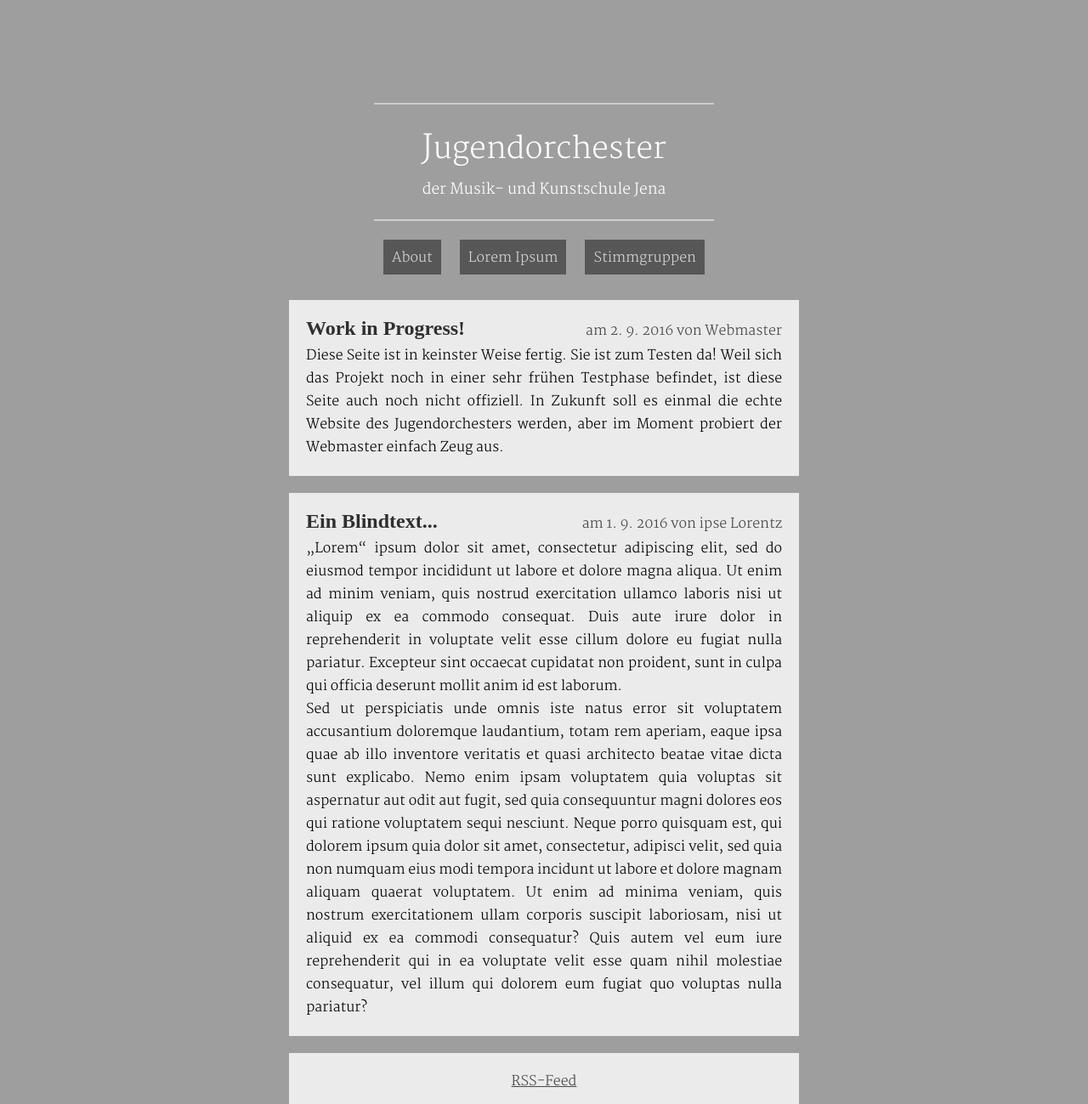
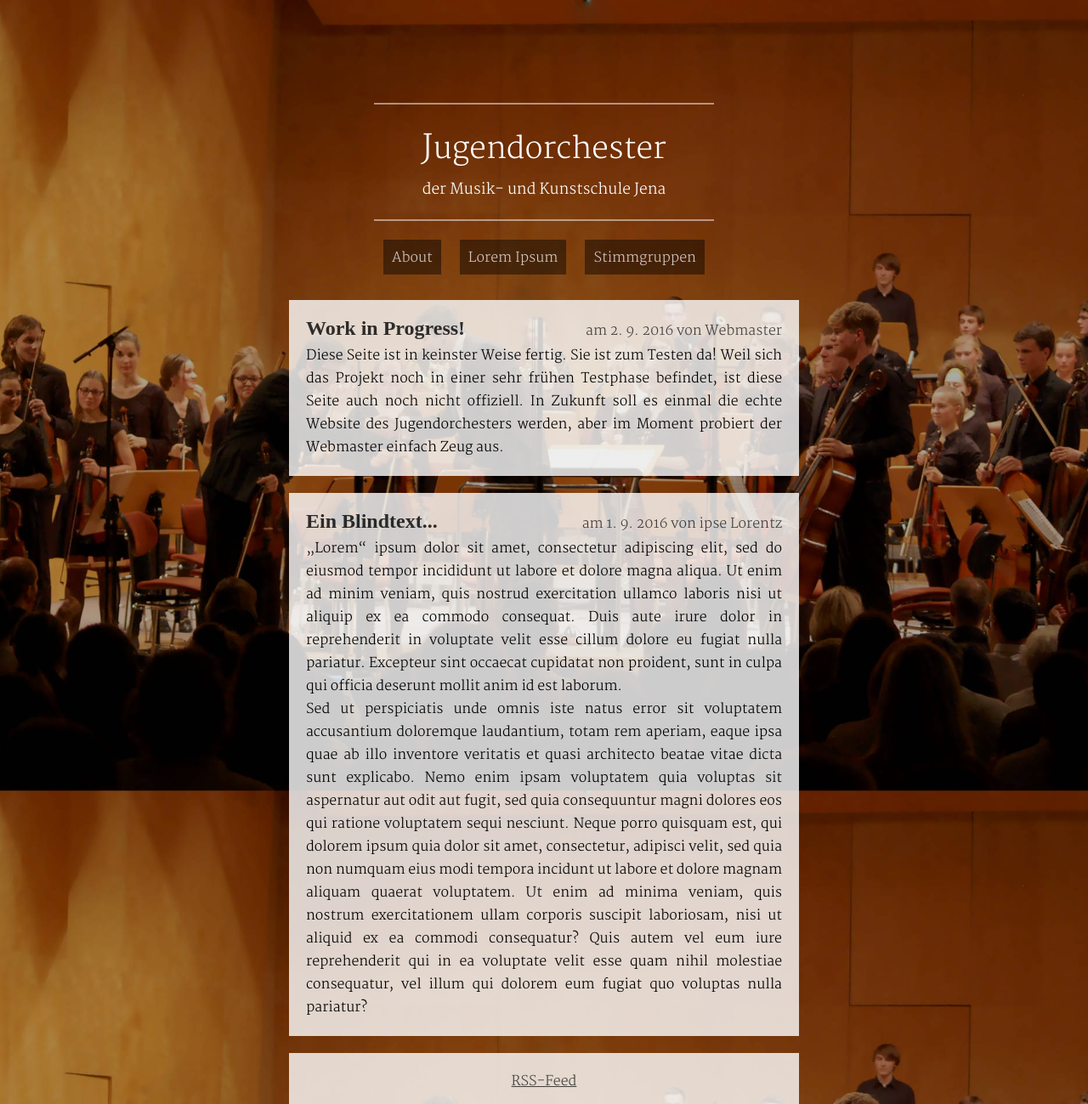
Before and after one commit to jugendorchester-jena/jugendorchester-jena.github.io, a Jekyll site: the page built from index.html, in a window 1280 px wide. Shown: the whole page at 85% size. Built offline with Jekyll 4.4.1, drawn with Linux system fonts in a browser that asks for light colours; some web fonts are replaced.

```diff
--- a/_includes/header.html
+++ b/_includes/header.html
@@ -4,9 +4,9 @@
 
     <nav class="site-nav">
         <ul>
-            {% assign nav_sites = "About" | split: ", " %}
+            {% assign nav_sites = " About, Lorem Ipsum, Stimmgruppen" %}
             {% for my_page in site.pages %}
-                {% if my_page.title and nav_sites | contains: my_page.title %}
+                {% if my_page.title and nav_sites contains my_page.title %}
                     {% if my_page.url == page.url %}
                         <li><span class="sitename">{{ my_page.title | escape }}</span></li>
                     {% else %}
--- a/css/desktop.css
+++ b/css/desktop.css
@@ -1,6 +1,6 @@
 /* must not output CSS! (output must be empty) */
 body {
-  background: url("jugendorchester_dark.png") top / cover fixed;
+  background: url("jugendorchester_dark.jpg") top / cover fixed;
   padding: 1px 0px 80px;
 }
 @media (max-width: 1400px) and (max-height: 930px) {
@@ -92,6 +92,7 @@ body {
 #site-header nav ul li span.sitename {
   color: rgba(255, 255, 255, 0.8);
   background-color: rgba(0, 0, 0, 0.7);
+  font-weight: 600;
 }
 .post {
   padding: 20px;
--- a/css/desktop.less
+++ b/css/desktop.less
@@ -18,7 +18,7 @@
 body {
   background:
           //linear-gradient(rgba(0, 0, 0, 0.6), rgba(0, 0, 0, 0.2)) top/100% fixed, // darken image
-          url("jugendorchester_dark.png") top/cover fixed;
+          url("jugendorchester_dark.jpg") top/cover fixed;
 
   padding: 1px 0px @footer-height+@box-margin; // 1px to prevent weird glitch
 }
--- a/css/mobile.css
+++ b/css/mobile.css
@@ -6,7 +6,7 @@ body {
   width: 100%;
   margin-left: auto;
   margin-right: auto;
-  background: url("jugendorchester_dark.png") center / cover;
+  background: linear-gradient(rgba(0, 0, 0, 0.4), rgba(0, 0, 0, 0.4)) top / 100% fixed, url("jugendorchester_dark_720.jpg") center / cover;
   overflow: hidden;
 }
 #site-header h1 {
@@ -34,6 +34,11 @@ body {
     font-size: 10vw !important;
     padding-left: 5.71428571vw !important;
     padding-right: 5.71428571vw !important;
+  }
+}
+@media (min-width: 721px) {
+  #site-header {
+    background: linear-gradient(rgba(0, 0, 0, 0.4), rgba(0, 0, 0, 0.4)) top / 100% fixed, url("jugendorchester_dark_1080.jpg") center / cover;
   }
 }
 * {
@@ -92,14 +97,15 @@ body {
 #site-header nav ul li a.sitename {
   text-decoration: none;
   color: rgba(255, 255, 255, 0.75);
-  background-color: rgba(0, 0, 0, 0.7);
+  background-color: rgba(0, 0, 0, 0.4);
 }
 #site-header nav ul li a.sitename:hover {
   text-decoration: underline;
 }
 #site-header nav ul li span.sitename {
   color: rgba(255, 255, 255, 0.8);
-  background-color: rgba(0, 0, 0, 0.9);
+  background-color: rgba(0, 0, 0, 0.7);
+  font-weight: 600;
 }
 .post {
   padding: 18px 20px 20px;
--- a/css/styles.css
+++ b/css/styles.css
@@ -1,4 +1,4 @@
 /* must not output CSS! (output must be empty) */
-@import url("https://fonts.googleapis.com/css?family=Asul|Marcellus|Mate|Amiri|Martel:200,300,500");
+@import url("https://fonts.googleapis.com/css?family=Asul|Marcellus|Mate|Amiri|Martel:200,300,500,600");
 @import url("mobile.css") (max-width: 620px);
 @import url("desktop.css") (min-width: 621px);
--- a/css/styles.less
+++ b/css/styles.less
@@ -1,6 +1,6 @@
 @import "library";
 
-@import url("https://fonts.googleapis.com/css?family=Asul|Marcellus|Mate|Amiri|Martel:200,300,500");
+@import url("https://fonts.googleapis.com/css?family=Asul|Marcellus|Mate|Amiri|Martel:200,300,500,600");
 
 @import url("mobile.css") (max-width:@content-width+20px);
 @import url("desktop.css") (min-width:@content-width+21px);
--- a/css/universal.less
+++ b/css/universal.less
@@ -70,6 +70,7 @@ body {
       span.sitename {
         color: rgba(255, 255, 255, .8);
         background-color: @nav-highlight-color;
+        font-weight: 600;
       }
     }
   }
```
Also changed, not shown: css/mobile.less (+11 -3 lines), css/jugendorchester_dark.jpg (added), css/jugendorchester_dark_1080.jpg (added), css/jugendorchester_dark_720.jpg (added), 1 other file.
